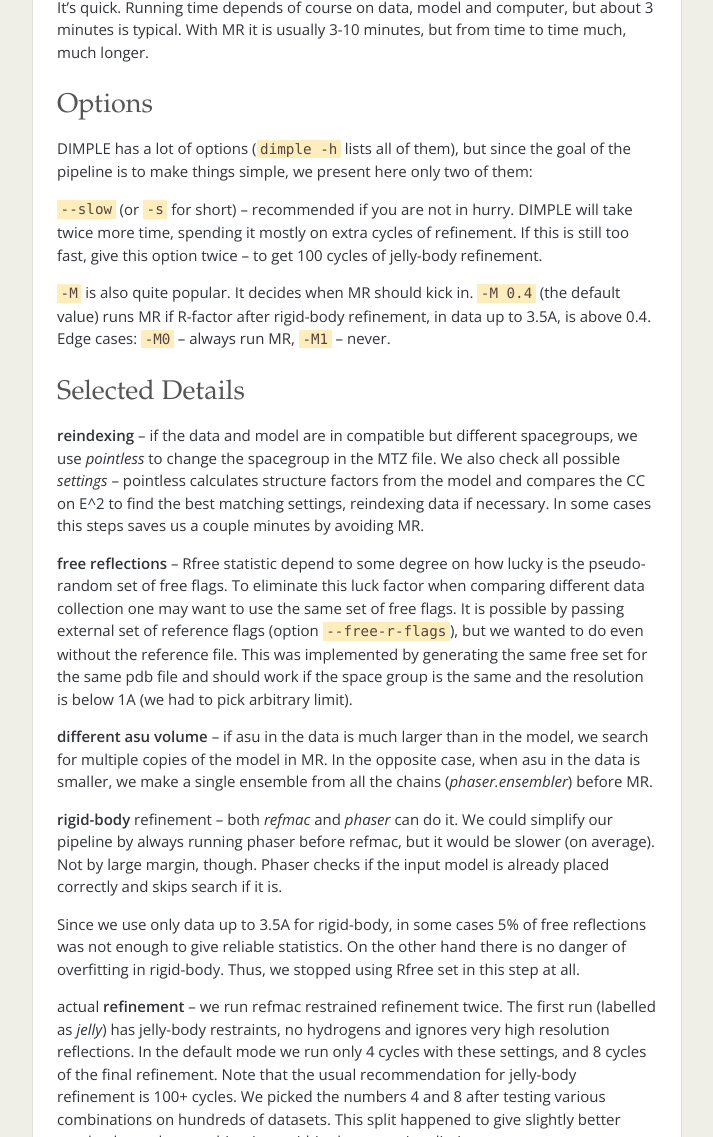
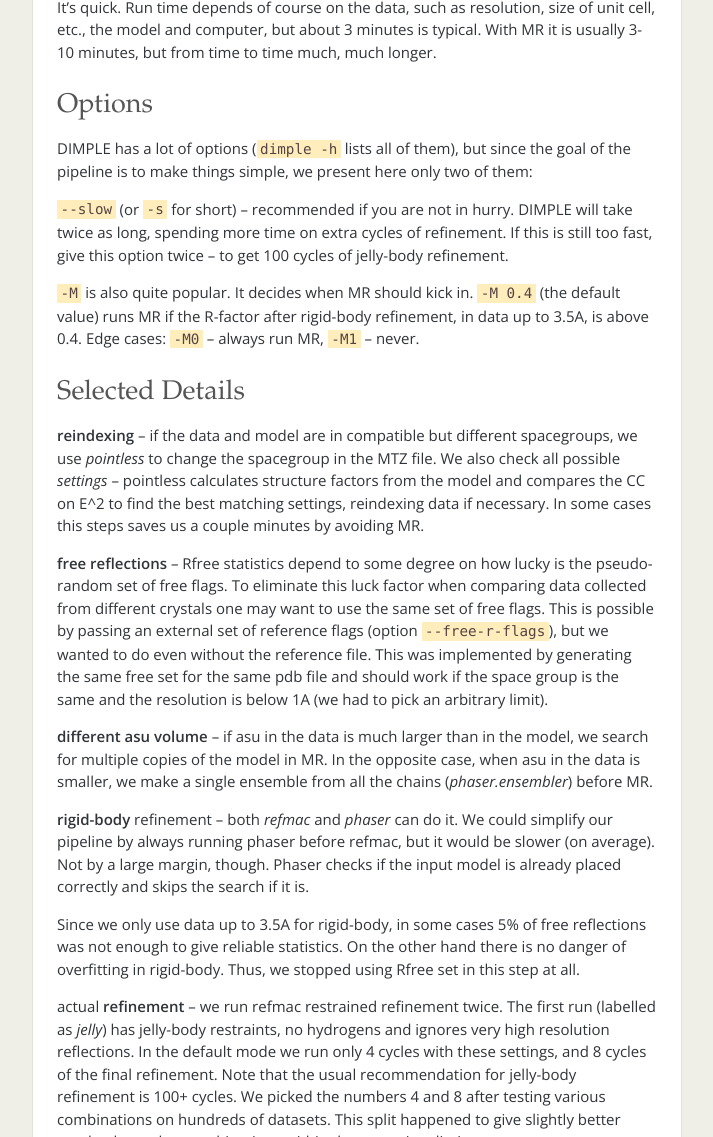
Before and after one commit to ccp4/dimple, a Jekyll site: the page built from index.md, in a window 1280 px wide and 1400 px high, scrolled down 741 px, cut to the strip 263-1400 px from the top of the window. Shown: the whole strip, without its empty margins (283-996 px from the left). Built offline with Jekyll 4.4.1, drawn with Linux system fonts in a browser that asks for light colours; some of the changed text lies outside the part shown.

Commit message:
Update index.md
Some minor adjustments to the docs

```diff
--- a/index.md
+++ b/index.md
@@ -36,7 +36,7 @@
 
 <script type="text/javascript" src="https://asciinema.org/a/awg0n6qr6ez14oe8ugverg4bb.js" id="asciicast-awg0n6qr6ez14oe8ugverg4bb" async data-size="13"></script>
 
-It's quick. Running time depends of course on data, model and computer,
+It's quick. Run time depends of course on the data, such as resolution, size of unit cell, etc., the model and computer,
 but about 3 minutes is typical. With MR it is usually 3-10 minutes,
 but from time to time much, much longer.
 
@@ -47,12 +47,12 @@
 we present here only two of them:
 
  `--slow` (or `-s` for short) -- recommended if you are not in hurry.
-DIMPLE will take twice more time, spending it mostly on extra cycles
+DIMPLE will take twice as long, spending more time on extra cycles
 of refinement. If this is still too fast, give this option twice --
 to get 100 cycles of jelly-body refinement.
 
 `-M` is also quite popular. It decides when MR should kick in.
-`-M 0.4` (the default value) runs MR if R-factor after rigid-body refinement,
+`-M 0.4` (the default value) runs MR if the R-factor after rigid-body refinement,
 in data up to 3.5A, is above 0.4.
 Edge cases: `-M0` -- always run MR, `-M1` -- never.
 
@@ -67,14 +67,14 @@
 In some cases this steps saves us a couple minutes by avoiding MR.
 
 **free reflections** --
-Rfree statistic depend to some degree on how lucky is the pseudo-random
+Rfree statistics depend to some degree on how lucky is the pseudo-random
 set of free flags. To eliminate this luck factor when comparing
-different data collection one may want to use the same set of free
-flags. It is possible by passing external set of reference flags
+data collected from different crystals one may want to use the same set of free
+flags. This is possible by passing an external set of reference flags
 (option `--free-r-flags`), but we wanted to do even without the
 reference file. This was implemented by generating the same free set
 for the same pdb file and should work if the space group is the same
-and the resolution is below 1A (we had to pick arbitrary limit).
+and the resolution is below 1A (we had to pick an arbitrary limit).
 
 **different asu volume** --
 if asu in the data is much larger than in the model,
@@ -87,10 +87,10 @@
 both *refmac* and *phaser* can do it.
 We could simplify our pipeline by always running phaser before
 refmac, but it would be slower (on average).
-Not by large margin, though. Phaser checks if the input model is
-already placed correctly and skips search if it is.
+Not by a large margin, though. Phaser checks if the input model is
+already placed correctly and skips the search if it is.
 
-Since we use only data up to 3.5A for rigid-body, in some cases
+Since we only use data up to 3.5A for rigid-body, in some cases
 5% of free reflections was not enough to give reliable statistics.
 On the other hand there is no danger of overfitting in rigid-body.
 Thus, we stopped using Rfree set in this step at all.
@@ -122,7 +122,7 @@
 
 ## FAQ ##
 
-_Why final R factor in one refmac run is different than initial R factor
+_Why is the final R factor in one refmac run different than the initial R factor
 in succeeding run?_
 
 Because of different refinement options (hydrogens, resolution).
```
Also changed, not shown: other parts of index.md (+2 -2 lines).
